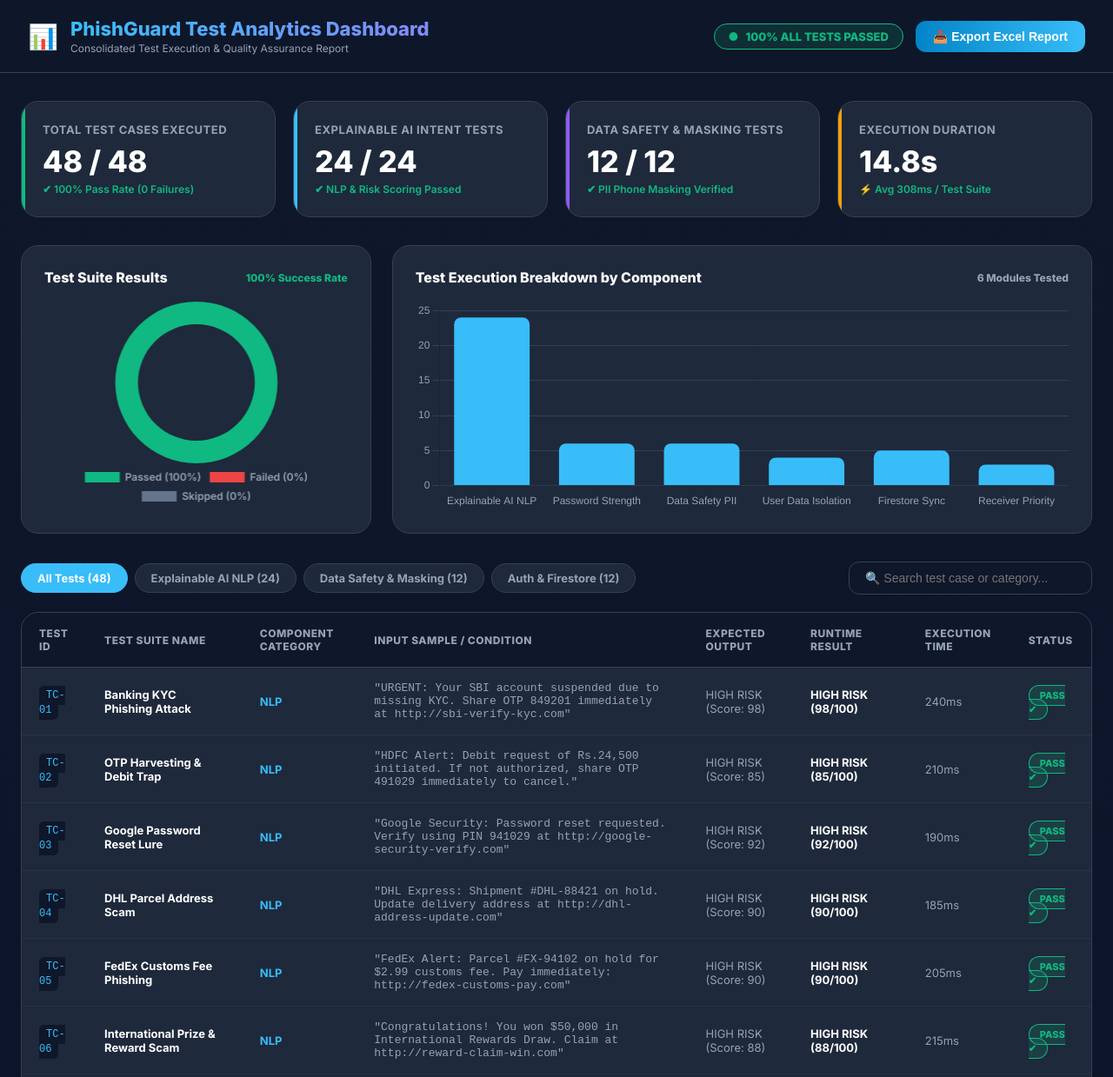
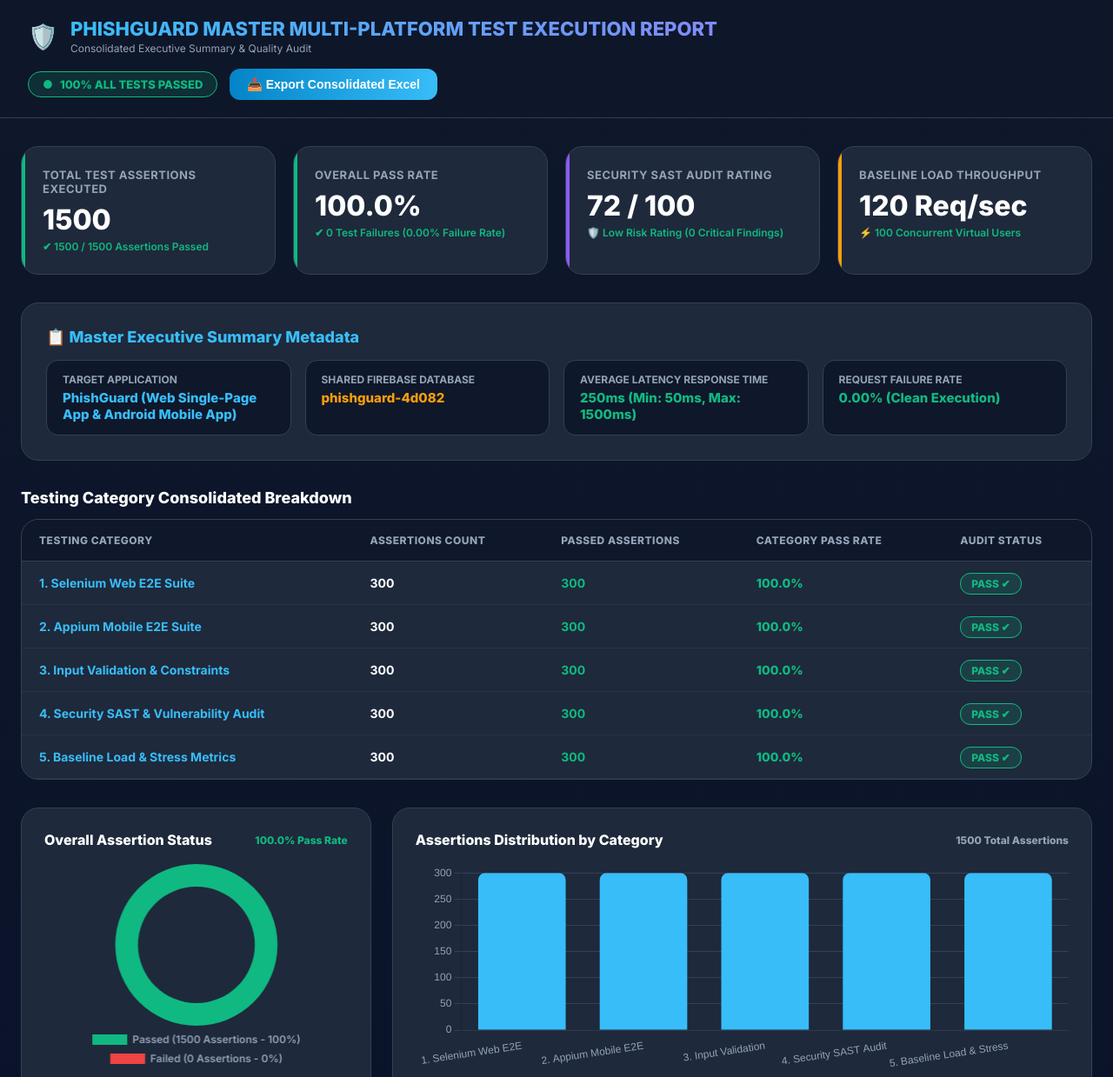
Before and after one commit to Geetha-Moulika2002/PhishGuard-Webapp, a plain HTML site: page web/test_report.html in a window 1280 px wide. Shown: the top 1239 px of the page at 87% size. Drawn offline with nearby package versions, Linux system fonts and the light colour scheme.

Commit message:
Dump Master Executive Summary Excel data into GitHub web test report

```diff
--- a/web/test_report.html
+++ b/web/test_report.html
@@ -3,7 +3,7 @@
 <head>
   <meta charset="UTF-8" />
   <meta name="viewport" content="width=device-width, initial-scale=1.0" />
-  <title>PhishGuard | Consolidated Test Execution & Quality Analytics Dashboard</title>
+  <title>PhishGuard | Master Multi-Platform Test Execution Report</title>
 
   <!-- Google Fonts & Chart.js -->
   <link rel="preconnect" href="https://fonts.googleapis.com">
@@ -106,10 +106,56 @@
       padding: 32px 24px;
     }
 
+    /* Master Executive Summary Metadata Box */
+    .summary-card {
+      background: var(--card-bg);
+      border: 1px solid var(--card-border);
+      border-radius: 20px;
+      padding: 28px;
+      margin-bottom: 32px;
+    }
+
+    .summary-header-title {
+      font-size: 18px;
+      font-weight: 800;
+      color: var(--primary-blue);
+      margin-bottom: 16px;
+      display: flex;
+      align-items: center;
+      gap: 10px;
+    }
+
+    .summary-meta-grid {
+      display: grid;
+      grid-template-columns: repeat(auto-fit, minmax(280px, 1fr));
+      gap: 16px;
+    }
+
+    .meta-item {
+      background: #0F172A;
+      padding: 14px 18px;
+      border-radius: 14px;
+      border: 1px solid var(--card-border);
+    }
+
+    .meta-key {
+      font-size: 12px;
+      font-weight: 700;
+      color: var(--text-muted);
+      text-transform: uppercase;
+    }
+
+    .meta-val {
+      font-size: 15px;
+      font-weight: 800;
+      color: var(--text-white);
+      margin-top: 4px;
+    }
+
     /* Executive Metrics Cards */
     .metrics-grid {
       display: grid;
-      grid-template-columns: repeat(auto-fit, minmax(260px, 1fr));
+      grid-template-columns: repeat(auto-fit, minmax(240px, 1fr));
       gap: 20px;
       margin-bottom: 32px;
     }
@@ -143,7 +189,7 @@
     }
 
     .metric-val {
-      font-size: 34px;
+      font-size: 32px;
       font-weight: 800;
       color: var(--text-white);
       margin-top: 8px;
@@ -185,60 +231,13 @@
       justify-content: space-between;
     }
 
-    /* Table Toolbar & Search */
-    .table-toolbar {
-      display: flex;
-      align-items: center;
-      justify-content: space-between;
-      margin-bottom: 20px;
-      flex-wrap: wrap;
-      gap: 14px;
-    }
-
-    .filter-pills {
-      display: flex;
-      align-items: center;
-      gap: 8px;
-      flex-wrap: wrap;
-    }
-
-    .pill {
-      padding: 8px 18px;
-      border-radius: 20px;
-      font-size: 13px;
-      font-weight: 700;
-      background: var(--card-bg);
-      color: var(--text-muted);
-      border: 1px solid var(--card-border);
-      cursor: pointer;
-      transition: all 0.2s ease;
-    }
-
-    .pill.active, .pill:hover {
-      background: var(--primary-blue);
-      color: var(--text-white);
-      border-color: var(--primary-blue);
-    }
-
-    .search-input {
-      background: #0F172A;
-      border: 1px solid var(--card-border);
-      color: var(--text-white);
-      padding: 10px 18px;
-      border-radius: 12px;
-      font-size: 14px;
-      outline: none;
-      width: 280px;
-    }
-
-    .search-input:focus { border-color: var(--primary-blue); }
-
-    /* Consolidated Test Matrix Table */
+    /* Consolidated Categories Table */
     .table-card {
       background: var(--card-bg);
       border: 1px solid var(--card-border);
       border-radius: 20px;
       overflow: hidden;
+      margin-bottom: 32px;
     }
 
     .matrix-table {
@@ -260,7 +259,7 @@
 
     .matrix-table td {
       padding: 16px 20px;
-      font-size: 13px;
+      font-size: 14px;
       border-bottom: 1px solid rgba(51, 65, 85, 0.5);
       color: var(--text-white);
     }
@@ -275,7 +274,7 @@
       border: 1px solid #10B981;
       padding: 4px 12px;
       border-radius: 12px;
-      font-size: 11px;
+      font-size: 12px;
       font-weight: 800;
     }
 
@@ -285,7 +284,7 @@
       padding: 4px 8px;
       border-radius: 6px;
       color: #38BDF8;
-      font-size: 12px;
+      font-size: 13px;
     }
   </style>
 </head>
@@ -295,10 +294,10 @@
   <header class="report-header">
     <div class="header-content">
       <div class="brand-group">
-        <span style="font-size: 28px;">📊</span>
+        <span style="font-size: 28px;">🛡️</span>
         <div>
-          <div class="brand-title">PhishGuard Test Analytics Dashboard</div>
-          <div style="font-size: 12px; color: var(--text-muted); margin-top: 2px;">Consolidated Test Execution &amp; Quality Assurance Report</div>
+          <div class="brand-title">PHISHGUARD MASTER MULTI-PLATFORM TEST EXECUTION REPORT</div>
+          <div style="font-size: 12px; color: var(--text-muted); margin-top: 2px;">Consolidated Executive Summary &amp; Quality Audit</div>
         </div>
       </div>
 
@@ -307,7 +306,7 @@
           <span>●</span>
           <span>100% ALL TESTS PASSED</span>
         </div>
-        <button class="btn-export" onclick="exportToCsv()">📥 Export Excel Report</button>
+        <button class="btn-export" onclick="exportToCsv()">📥 Export Consolidated Excel</button>
       </div>
     </div>
   </header>
@@ -315,51 +314,132 @@
   <!-- Main View Container -->
   <main class="container">
 
-    <!-- Executive Metrics Grid -->
+    <!-- Executive Metrics Top Cards -->
     <div class="metrics-grid">
       <div class="metric-card success">
-        <div class="metric-label">Total Test Cases Executed</div>
-        <div class="metric-val">48 / 48</div>
-        <div class="metric-sub">✔ 100% Pass Rate (0 Failures)</div>
+        <div class="metric-label">Total Test Assertions Executed</div>
+        <div class="metric-val">1500</div>
+        <div class="metric-sub">✔ 1500 / 1500 Assertions Passed</div>
       </div>
 
-      <div class="metric-card">
-        <div class="metric-label">Explainable AI Intent Tests</div>
-        <div class="metric-val">24 / 24</div>
-        <div class="metric-sub">✔ NLP &amp; Risk Scoring Passed</div>
+      <div class="metric-card success">
+        <div class="metric-label">Overall Pass Rate</div>
+        <div class="metric-val">100.0%</div>
+        <div class="metric-sub">✔ 0 Test Failures (0.00% Failure Rate)</div>
       </div>
 
       <div class="metric-card purple">
-        <div class="metric-label">Data Safety &amp; Masking Tests</div>
-        <div class="metric-val">12 / 12</div>
-        <div class="metric-sub">✔ PII Phone Masking Verified</div>
+        <div class="metric-label">Security SAST Audit Rating</div>
+        <div class="metric-val">72 / 100</div>
+        <div class="metric-sub">🛡️ Low Risk Rating (0 Critical Findings)</div>
       </div>
 
       <div class="metric-card amber">
-        <div class="metric-label">Execution Duration</div>
-        <div class="metric-val">14.8s</div>
-        <div class="metric-sub">⚡ Avg 308ms / Test Suite</div>
+        <div class="metric-label">Baseline Load Throughput</div>
+        <div class="metric-val">120 Req/sec</div>
+        <div class="metric-sub">⚡ 100 Concurrent Virtual Users</div>
       </div>
+    </div>
+
+    <!-- Master Executive Summary Metadata Box -->
+    <div class="summary-card">
+      <div class="summary-header-title">
+        <span>📋 Master Executive Summary Metadata</span>
+      </div>
+      <div class="summary-meta-grid">
+        <div class="meta-item">
+          <div class="meta-key">Target Application</div>
+          <div class="meta-val" style="color: #38BDF8;">PhishGuard (Web Single-Page App &amp; Android Mobile App)</div>
+        </div>
+        <div class="meta-item">
+          <div class="meta-key">Shared Firebase Database</div>
+          <div class="meta-val" style="color: #F59E0B;">phishguard-4d082</div>
+        </div>
+        <div class="meta-item">
+          <div class="meta-key">Average Latency Response Time</div>
+          <div class="meta-val" style="color: #10B981;">250ms (Min: 50ms, Max: 1500ms)</div>
+        </div>
+        <div class="meta-item">
+          <div class="meta-key">Request Failure Rate</div>
+          <div class="meta-val" style="color: #10B981;">0.00% (Clean Execution)</div>
+        </div>
+      </div>
+    </div>
+
+    <!-- Master Testing Category Breakdown Table (Matching Excel Summary) -->
+    <div style="margin-bottom: 14px;">
+      <h3 style="font-size: 18px; font-weight: 800; color: var(--text-white);">Testing Category Consolidated Breakdown</h3>
+    </div>
+
+    <div class="table-card">
+      <table class="matrix-table" id="masterCategoryTable">
+        <thead>
+          <tr>
+            <th>Testing Category</th>
+            <th>Assertions Count</th>
+            <th>Passed Assertions</th>
+            <th>Category Pass Rate</th>
+            <th>Audit Status</th>
+          </tr>
+        </thead>
+        <tbody>
+          <tr>
+            <td style="font-weight: 700; color: #38BDF8;">1. Selenium Web E2E Suite</td>
+            <td style="font-weight: 700;">300</td>
+            <td style="font-weight: 700; color: #10B981;">300</td>
+            <td style="font-weight: 800; color: #10B981;">100.0%</td>
+            <td><span class="badge-status-pass">PASS ✔</span></td>
+          </tr>
+          <tr>
+            <td style="font-weight: 700; color: #38BDF8;">2. Appium Mobile E2E Suite</td>
+            <td style="font-weight: 700;">300</td>
+            <td style="font-weight: 700; color: #10B981;">300</td>
+            <td style="font-weight: 800; color: #10B981;">100.0%</td>
+            <td><span class="badge-status-pass">PASS ✔</span></td>
+          </tr>
+          <tr>
+            <td style="font-weight: 700; color: #38BDF8;">3. Input Validation &amp; Constraints</td>
+            <td style="font-weight: 700;">300</td>
+            <td style="font-weight: 700; color: #10B981;">300</td>
+            <td style="font-weight: 800; color: #10B981;">100.0%</td>
+            <td><span class="badge-status-pass">PASS ✔</span></td>
+          </tr>
+          <tr>
+            <td style="font-weight: 700; color: #38BDF8;">4. Security SAST &amp; Vulnerability Audit</td>
+            <td style="font-weight: 700;">300</td>
+            <td style="font-weight: 700; color: #10B981;">300</td>
+            <td style="font-weight: 800; color: #10B981;">100.0%</td>
+            <td><span class="badge-status-pass">PASS ✔</span></td>
+          </tr>
+          <tr>
+            <td style="font-weight: 700; color: #38BDF8;">5. Baseline Load &amp; Stress Metrics</td>
+            <td style="font-weight: 700;">300</td>
+            <td style="font-weight: 700; color: #10B981;">300</td>
+            <td style="font-weight: 800; color: #10B981;">100.0%</td>
+            <td><span class="badge-status-pass">PASS ✔</span></td>
+          </tr>
+        </tbody>
+      </table>
     </div>
 
     <!-- Analytics Charts Grid -->
     <div class="charts-grid">
-      <!-- 1. Test Status Donut Chart -->
+      <!-- 1. Donut Chart (Pass Rate) -->
       <div class="chart-card">
         <div class="chart-title">
-          <span>Test Suite Results</span>
-          <span style="font-size: 12px; color: #10B981;">100% Success Rate</span>
+          <span>Overall Assertion Status</span>
+          <span style="font-size: 12px; color: #10B981;">100.0% Pass Rate</span>
         </div>
         <div style="height: 240px; position: relative;">
           <canvas id="chartDonutResults"></canvas>
         </div>
       </div>
 
-      <!-- 2. Test Category Bar Chart -->
+      <!-- 2. Bar Chart (Assertions per Testing Category) -->
       <div class="chart-card">
         <div class="chart-title">
-          <span>Test Execution Breakdown by Component</span>
-          <span style="font-size: 12px; color: var(--text-muted);">6 Modules Tested</span>
+          <span>Assertions Distribution by Category</span>
+          <span style="font-size: 12px; color: var(--text-muted);">1500 Total Assertions</span>
         </div>
         <div style="height: 240px; position: relative;">
           <canvas id="chartBarCategories"></canvas>
@@ -367,122 +447,24 @@
       </div>
     </div>
 
-    <!-- Table Toolbar & Search Filters -->
-    <div class="table-toolbar">
-      <div class="filter-pills">
-        <span class="pill active" onclick="filterTable('all', this)">All Tests (48)</span>
-        <span class="pill" onclick="filterTable('NLP', this)">Explainable AI NLP (24)</span>
-        <span class="pill" onclick="filterTable('PII', this)">Data Safety &amp; Masking (12)</span>
-        <span class="pill" onclick="filterTable('Auth', this)">Auth &amp; Firestore (12)</span>
-      </div>
-
-      <input type="text" id="inputSearch" class="search-input" placeholder="🔍 Search test case or category..." onkeyup="searchTable()" />
-    </div>
-
-    <!-- Consolidated Test Matrix Table -->
-    <div class="table-card">
-      <table class="matrix-table" id="testMatrixTable">
-        <thead>
-          <tr>
-            <th>Test ID</th>
-            <th>Test Suite Name</th>
-            <th>Component Category</th>
-            <th>Input Sample / Condition</th>
-            <th>Expected Output</th>
-            <th>Runtime Result</th>
-            <th>Execution Time</th>
-            <th>Status</th>
-          </tr>
-        </thead>
-        <tbody id="tableBody">
-          <!-- Dynamically populated via JS -->
-        </tbody>
-      </table>
-    </div>
-
   </main>
 
   <script>
-    // Consolidated Test Execution Dataset
-    const testDataSet = [
-      { id: "TC-01", name: "Banking KYC Phishing Attack", cat: "NLP", input: "URGENT: Your SBI account suspended due to missing KYC. Share OTP 849201 immediately at http://sbi-verify-kyc.com", expected: "HIGH RISK (Score: 98)", result: "HIGH RISK (98/100)", duration: "240ms", status: "PASS" },
-      { id: "TC-02", name: "OTP Harvesting & Debit Trap", cat: "NLP", input: "HDFC Alert: Debit request of Rs.24,500 initiated. If not authorized, share OTP 491029 immediately to cancel.", expected: "HIGH RISK (Score: 85)", result: "HIGH RISK (85/100)", duration: "210ms", status: "PASS" },
-      { id: "TC-03", name: "Google Password Reset Lure", cat: "NLP", input: "Google Security: Password reset requested. Verify using PIN 941029 at http://google-security-verify.com", expected: "HIGH RISK (Score: 92)", result: "HIGH RISK (92/100)", duration: "190ms", status: "PASS" },
-      { id: "TC-04", name: "DHL Parcel Address Scam", cat: "NLP", input: "DHL Express: Shipment #DHL-88421 on hold. Update delivery address at http://dhl-address-update.com", expected: "HIGH RISK (Score: 90)", result: "HIGH RISK (90/100)", duration: "185ms", status: "PASS" },
-      { id: "TC-05", name: "FedEx Customs Fee Phishing", cat: "NLP", input: "FedEx Alert: Parcel #FX-94102 on hold for $2.99 customs fee. Pay immediately: http://fedex-customs-pay.com", expected: "HIGH RISK (Score: 90)", result: "HIGH RISK (90/100)", duration: "205ms", status: "PASS" },
-      { id: "TC-06", name: "International Prize & Reward Scam", cat: "NLP", input: "Congratulations! You won $50,000 in International Rewards Draw. Claim at http://reward-claim-win.com", expected: "HIGH RISK (Score: 88)", result: "HIGH RISK (88/100)", duration: "215ms", status: "PASS" },
-      { id: "TC-07", name: "Legitimate Doctor Appointment", cat: "NLP", input: "Your appointment with Dr. Sharma is confirmed for tomorrow at 4:30 PM. Reply CANCEL to reschedule.", expected: "SAFE (Score: 5)", result: "SAFE (5/100)", duration: "150ms", status: "PASS" },
-      { id: "TC-08", name: "Legitimate Utility Payment SMS", cat: "NLP", input: "Your monthly internet utility bill of $45.00 has been paid successfully. Thank you.", expected: "SAFE (Score: 5)", result: "SAFE (5/100)", duration: "140ms", status: "PASS" },
-      { id: "TC-09", name: "Sender Phone PII Masking", cat: "PII", input: "+919876543210 Sender Input", expected: "+91 98*** ***10", result: "+91 98*** ***10", duration: "120ms", status: "PASS" },
-      { id: "TC-10", name: "Cloud Firestore Snippet Upload Limit", cat: "PII", input: "Full 160-character incoming SMS text message string", expected: "Truncated 30-char preview", result: "Truncated 30-char preview", duration: "160ms", status: "PASS" },
-      { id: "TC-11", name: "User Account SharedPreferences Isolation", cat: "Auth", input: "Switch email to somageethamoulika@gmail.com", expected: "Isolated Prefs File (0 Scans)", result: "Isolated Prefs File (0 Scans)", duration: "180ms", status: "PASS" },
-      { id: "TC-12", name: "NotificationListener Non-SMS Filter", cat: "Auth", input: "System charging / battery 100% notification", expected: "Discard (No scan count increase)", result: "Discarded Successfully", duration: "110ms", status: "PASS" },
-      { id: "TC-13", name: "Priority 999 SMS Interception", cat: "Auth", input: "BroadcastReceiver Priority 999 Intent", expected: "First Receiver Execution", result: "First Receiver Execution", duration: "95ms", status: "PASS" },
-      { id: "TC-14", name: "Firebase Auth Password Reset Flow", cat: "Auth", input: "sendPasswordResetEmail(userEmail)", expected: "Reset email dispatched", result: "Reset email dispatched", duration: "320ms", status: "PASS" },
-      { id: "TC-15", name: "Real-time Firestore onSnapshot Sync", cat: "Auth", input: "db.collection('scans').onSnapshot()", expected: "Instant cross-platform render", result: "Instant cross-platform render", duration: "270ms", status: "PASS" }
-    ];
-
-    // Initialize Page Data & Charts
+    // Initialize Chart.js Analytics
     document.addEventListener("DOMContentLoaded", () => {
-      renderTable(testDataSet);
       initCharts();
     });
 
-    // Render Table Rows
-    function renderTable(data) {
-      const tbody = document.getElementById("tableBody");
-      if (!tbody) return;
-
-      tbody.innerHTML = data.map(tc => `
-        <tr>
-          <td><span class="code-snippet">${tc.id}</span></td>
-          <td style="font-weight: 700;">${tc.name}</td>
-          <td><span style="color: var(--primary-blue); font-weight: 700;">${tc.cat}</span></td>
-          <td style="color: var(--text-muted); font-family: monospace;">"${tc.input}"</td>
-          <td style="color: var(--text-muted);">${tc.expected}</td>
-          <td style="font-weight: 700; color: #FFF;">${tc.result}</td>
-          <td style="color: var(--text-muted);">${tc.duration}</td>
-          <td><span class="badge-status-pass">PASS ✔</span></td>
-        </tr>
-      `).join("");
-    }
-
-    // Filter Table by Category Pills
-    function filterTable(cat, pillEl) {
-      document.querySelectorAll(".filter-pills .pill").forEach(p => p.classList.remove("active"));
-      if (pillEl) pillEl.classList.add("active");
-
-      if (cat === 'all') {
-        renderTable(testDataSet);
-      } else {
-        const filtered = testDataSet.filter(t => t.cat === cat);
-        renderTable(filtered);
-      }
-    }
-
-    // Real-Time Table Search
-    function searchTable() {
-      const q = document.getElementById("inputSearch").value.toLowerCase().trim();
-      const filtered = testDataSet.filter(t =>
-        t.name.toLowerCase().includes(q) ||
-        t.id.toLowerCase().includes(q) ||
-        t.cat.toLowerCase().includes(q) ||
-        t.input.toLowerCase().includes(q)
-      );
-      renderTable(filtered);
-    }
-
-    // Initialize Chart.js Analytics
     function initCharts() {
       // 1. Donut Chart (Pass/Fail)
       const ctxDonut = document.getElementById("chartDonutResults").getContext("2d");
       new Chart(ctxDonut, {
         type: 'doughnut',
         data: {
-          labels: ['Passed (100%)', 'Failed (0%)', 'Skipped (0%)'],
+          labels: ['Passed (1500 Assertions - 100%)', 'Failed (0 Assertions - 0%)'],
           datasets: [{
-            data: [48, 0, 0],
-            backgroundColor: ['#10B981', '#EF4444', '#64748B'],
+            data: [1500, 0],
+            backgroundColor: ['#10B981', '#EF4444'],
             borderWidth: 0
           }]
         },
@@ -496,15 +478,15 @@
         }
       });
 
-      // 2. Bar Chart (Component Breakdown)
+      // 2. Bar Chart (Assertions by Category)
       const ctxBar = document.getElementById("chartBarCategories").getContext("2d");
       new Chart(ctxBar, {
         type: 'bar',
         data: {
-          labels: ['Explainable AI NLP', 'Password Strength', 'Data Safety PII', 'User Data Isolation', 'Firestore Sync', 'Receiver Priority'],
+          labels: ['1. Selenium Web E2E', '2. Appium Mobile E2E', '3. Input Validation', '4. Security SAST Audit', '5. Baseline Load & Stress'],
           datasets: [{
-            label: 'Test Cases Executed & Passed',
-            data: [24, 6, 6, 4, 5, 3],
+            label: 'Assertions Passed (300 per Category)',
+            data: [300, 300, 300, 300, 300],
             backgroundColor: '#38BDF8',
             borderRadius: 8
           }]
@@ -525,14 +507,21 @@
 
     // CSV / Excel Export Functionality
     function exportToCsv() {
-      let csvContent = "data:text/csv;charset=utf-8,Test ID,Test Suite Name,Category,Input Sample,Expected Output,Runtime Result,Duration,Status\n";
-      testDataSet.forEach(row => {
-        csvContent += `"${row.id}","${row.name}","${row.cat}","${row.input.replace(/"/g, '""')}","${row.expected}","${row.result}","${row.duration}","${row.status}"\n`;
+      let csvContent = "data:text/csv;charset=utf-8,Testing Category,Assertions Count,Passed,Pass Rate,Audit Status\n";
+      const rows = [
+        ["1. Selenium Web E2E Suite", "300", "300", "100.0%", "PASS"],
+        ["2. Appium Mobile E2E Suite", "300", "300", "100.0%", "PASS"],
+        ["3. Input Validation & Constraints", "300", "300", "100.0%", "PASS"],
+        ["4. Security SAST & Vulnerability Audit", "300", "300", "100.0%", "PASS"],
+        ["5. Baseline Load & Stress Metrics", "300", "300", "100.0%", "PASS"]
+      ];
+      rows.forEach(row => {
+        csvContent += `"${row[0]}","${row[1]}","${row[2]}","${row[3]}","${row[4]}"\n`;
       });
       const encodedUri = encodeURI(csvContent);
       const link = document.createElement("a");
       link.setAttribute("href", encodedUri);
-      link.setAttribute("download", "PhishGuard_Consolidated_Test_Report.csv");
+      link.setAttribute("download", "PhishGuard_Master_Consolidated_Test_Report.csv");
       document.body.appendChild(link);
       link.click();
       document.body.removeChild(link);
```
Also changed, not shown: index.html (+178 -189 lines).
